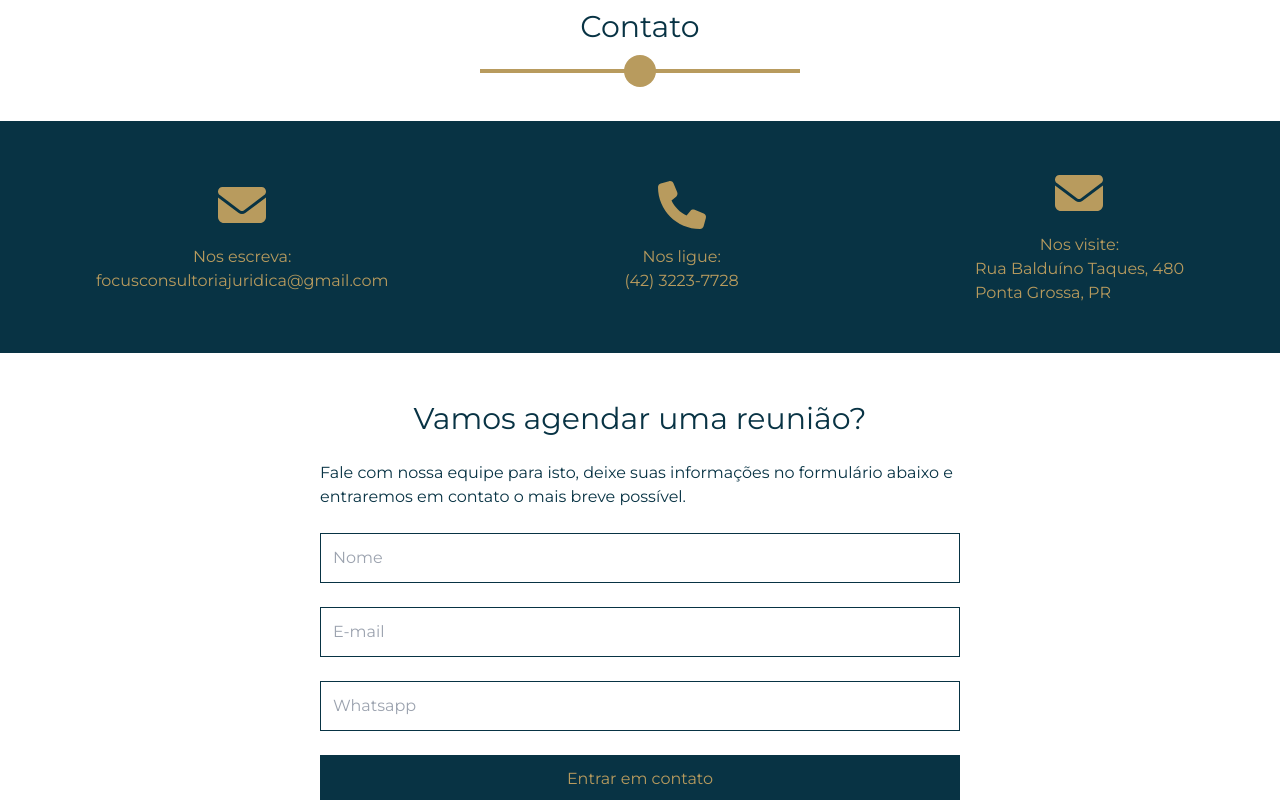
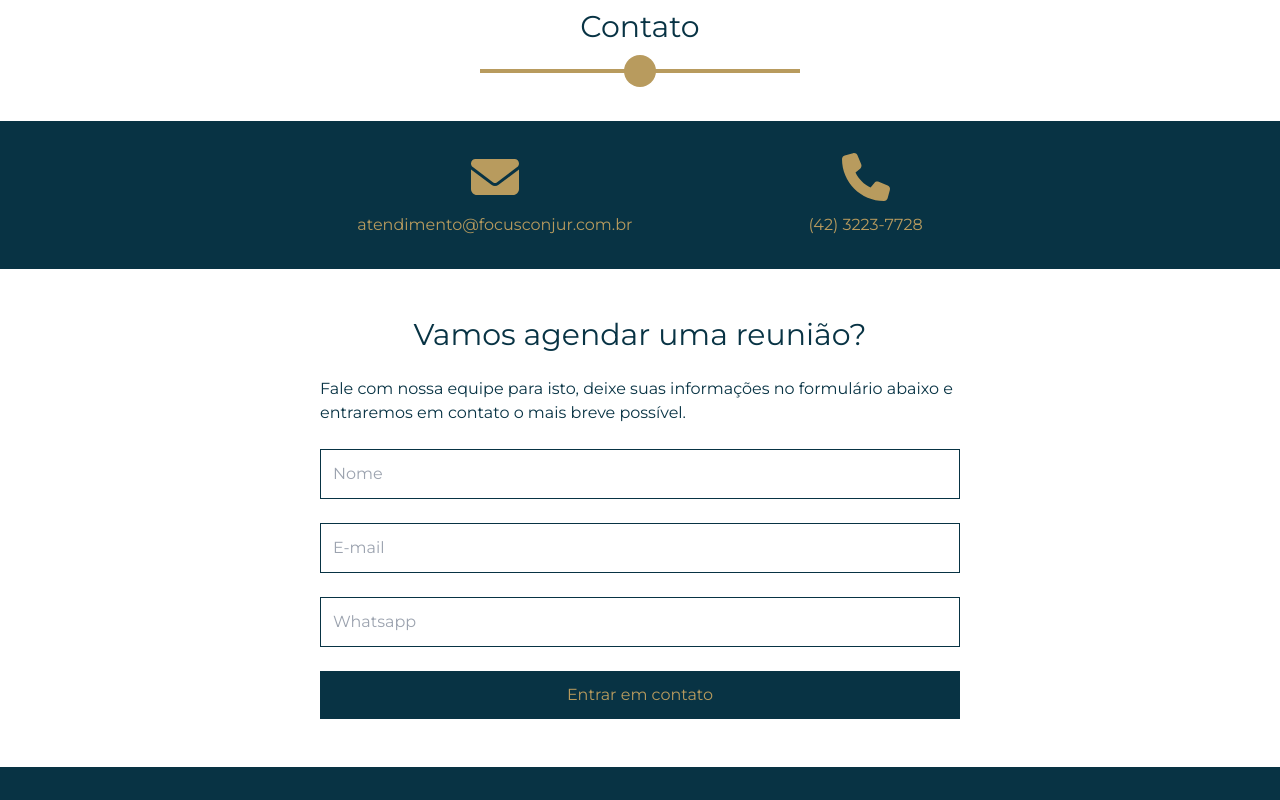
Before and after one commit to mariaesfreitas/focus, a Next.js app in the folder web/: page / in a window 1280 px wide. Shown: the part 1720-2520 px from the top of the page. Built offline with nearby package versions, Linux system fonts and the light colour scheme.

Commit message:
fix: changing email address

```diff
--- a/web/src/components/Contact/index.tsx
+++ b/web/src/components/Contact/index.tsx
@@ -55,17 +55,14 @@ export function Contact() {
   return (
     <section id="contato" className="w-full">
       {isModalOpen && <SuccessModal setModalOpen={setModalOpen} />}
-      <div className="flex flex-col gap-12 md:flex-row justify-between mt-12 w-full bg-cyan-950 py-12 px-24">
+      <div className="flex flex-col gap-12 md:gap-44 md:flex-row justify-center mt-12 w-full bg-cyan-950 py-8">
         <div className="flex items-center justify-center flex-col">
           <FontAwesomeIcon
             icon={faEnvelope}
             className="w-12 h-12 text-customGold"
           />
-          <p className="mt-4 text-customGold text-base font-medium">
-            Nos escreva:
-          </p>
-          <p className="text-customGold text-base">
-            focusconsultoriajuridica@gmail.com
+          <p className="mt-3 text-customGold text-base">
+            atendimento@focusconjur.com.br
           </p>
         </div>
         <div className="flex items-center justify-center flex-col">
@@ -73,24 +70,7 @@ export function Contact() {
             icon={faPhone}
             className="w-12 h-12 text-customGold"
           />
-          <p className="mt-4 text-customGold text-base font-medium">
-            Nos ligue:
-          </p>
-          <p className="text-customGold text-base">(42) 3223-7728</p>
-        </div>
-        <div className="flex items-center justify-center flex-col">
-          <FontAwesomeIcon
-            icon={faEnvelope}
-            className="w-12 h-12 text-customGold"
-          />
-          <p className="mt-4 text-customGold text-base font-medium">
-            Nos visite:
-          </p>
-          <p className="text-customGold text-base">
-            Rua Balduíno Taques, 480
-            <br />
-            Ponta Grossa, PR
-          </p>
+          <p className="mt-3 text-customGold text-base">(42) 3223-7728</p>
         </div>
       </div>
       <div className="mt-12 flex flex-col items-center">
--- a/web/src/components/Footer/index.tsx
+++ b/web/src/components/Footer/index.tsx
@@ -3,16 +3,16 @@ export function Footer() {
     <footer className="mt-12 w-full flex flex-col gap-6 md:flex-row justify-between bg-cyan-950 p-8">
       <div className="flex flex-col">
         <h1 className="text-customGold font-bold uppercase">Mapa do Site</h1>
-        <a href="#home" className="text-white font-base">
+        <a href="/" className="text-white font-base">
           Home
         </a>
-        <a href="#quem-somos" className="text-white font-base">
+        <a href="/#quem-somos" className="text-white font-base">
           Quem somos
         </a>
-        <a href="#especialidades" className="text-white font-base">
+        <a href="/#especialidades" className="text-white font-base">
           Especialidades
         </a>
-        <a href="#contato" className="text-white font-base">
+        <a href="/#contato" className="text-white font-base">
           Contato
         </a>
       </div>
@@ -50,10 +50,8 @@ export function Footer() {
         <a href="tel:+554232237728" target="blank">
           <p className="text-white font-base">(42) 3223-7728</p>
         </a>
-        <a href="mailto:focusconsultoriajuridica@gmail.com" target="blank">
-          <p className="text-white font-base">
-            focusconsultoriajuridica@gmail.com
-          </p>
+        <a href="mailto:atendimento@focusconjur.com.br" target="blank">
+          <p className="text-white font-base">atendimento@focusconjur.com.br</p>
         </a>
       </div>
     </footer>
```
